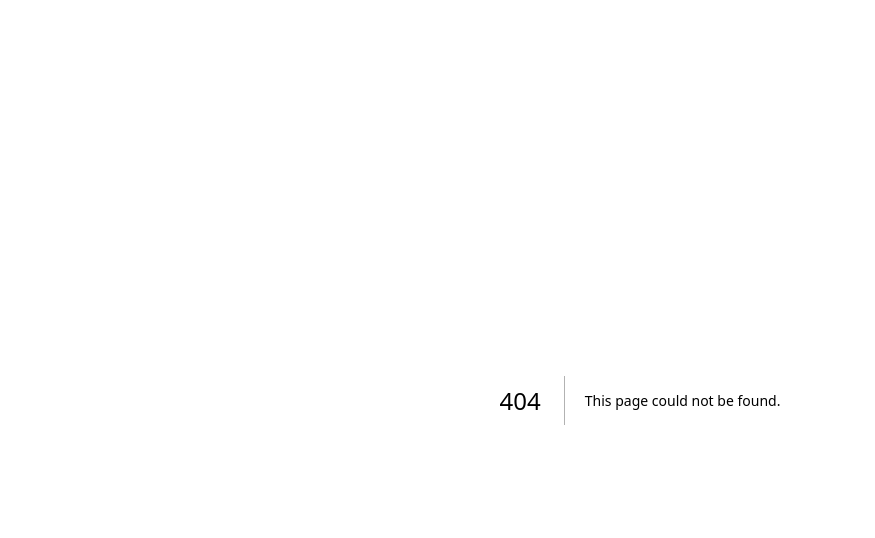
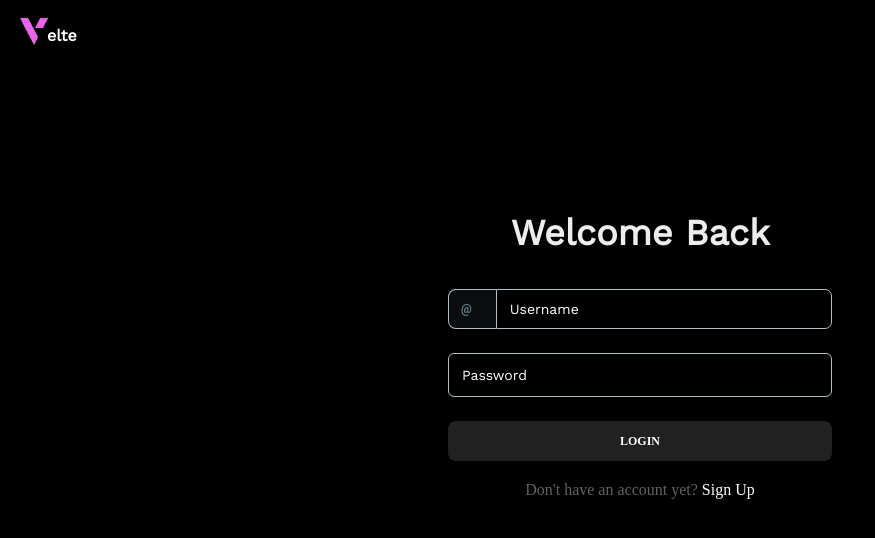
Before and after one commit to carrado/velte-website, a Next.js app: page /login in a window 1280 px wide. Before the commit this address had no page. Shown: the top 538 px of the page, without its empty margins (0-875 px from the left). Built offline with nearby package versions, Linux system fonts and the light colour scheme.

Commit message:
implement validation for login

```diff
--- a/package.json
+++ b/package.json
@@ -13,9 +13,9 @@
     "@reduxjs/toolkit": "^1.9.5",
     "animate.css": "^4.1.1",
     "autoprefixer": "10.4.14",
-    "bootstrap": "^5.3.0",
     "eslint": "8.44.0",
     "eslint-config-next": "13.4.10",
+    "formik": "^2.4.5",
     "next": "^13.5.2",
     "postcss": "8.4.26",
     "react": "18.2.0",
@@ -23,6 +23,7 @@
     "react-google-streetview": "^0.0.9",
     "react-redux": "^8.1.2",
     "react-top-loading-bar": "^2.3.1",
-    "tailwindcss": "3.3.3"
+    "tailwindcss": "3.3.3",
+    "yup": "^1.3.2"
   }
 }
--- /dev/null
+++ b/src/app/login/page.js
@@ -0,0 +1,93 @@
+"use client";
+
+import Logo from "@/components/Logo";
+import { loginFormSchema } from "@/validations/appValidations";
+import { Button, Input, Typography } from "@material-tailwind/react";
+import { useFormik } from "formik";
+import Link from "next/link";
+
+
+export default function SignIn() {
+    const formik = useFormik({
+        initialValues: {
+            username: "",
+            password: "",
+        },
+
+        // Pass the Yup schema to validate the form
+        validationSchema: loginFormSchema,
+
+        // Handle form submission
+        onSubmit: async ({ username, password }) => {
+            // Make a request to your backend to store the data
+        },
+    });
+
+    // Destructure the formik object
+    const { errors, touched, values, handleChange, handleSubmit } = formik;
+
+    return (
+        <>
+            <div
+                className="w-full h-full flex flex-col"
+            >
+                <Logo />
+                <div className="w-full h-full flex lg:flex-row md:flex-row flex-col">
+                    <div className="flex lg:w-1/2 md:w-1/2 w-full flex-grow h-full lg:p-10 md:p-10 py-10 px-5" style={{ height: '80vh' }}>
+                        <div className="flex w-full flex-col lg:justify-center md:justify-center">
+                            <div className="w-full flex justify-center">
+                                <div className="w-full flex justify-center flex-col">
+                                    <p className="text-4xl font-semibold text-center capitalize">
+                                        Welcome Back
+                                    </p>
+
+                                    <div className="my-5 w-full flex justify-center">
+                                        <div className="lg:w-2/3 md:w-2/3 w-full flex p-4 justify-center">
+                                            <form className="mb-2 w-80 max-w-screen-lg sm:w-96" onSubmit={handleSubmit}>
+                                                <div className="mb-4 flex flex-col gap-6">
+                                                    <div className="relative flex w-full max-w-[24rem]">
+                                                        <Button
+                                                            ripple={false}
+                                                            variant="text"
+                                                            color="blue-gray"
+                                                            className="flex h-10 items-center gap-2 rounded-r-none border border-r-0 border-blue-gray-200 bg-blue-gray-500/10 pl-3"
+                                                        >
+                                                            @
+                                                        </Button>
+                                                        <Input
+                                                            label="Username"
+                                                            color="white"
+                                                            name="username"
+                                                            className="rounded-l-none"
+                                                            value={values.username}
+                                                            onChange={handleChange}
+                                                            error={errors.username && touched.username}
+                                                        />
+                                                    </div>
+                                                    {errors.username && touched.username && <span className="-mt-3 text-red-700">{errors.username}</span>}
+
+                                                    <Input type="password" color="white" name="password" value={values.password} onChange={handleChange}
+                                                        size="lg" error={errors.password && touched.password} label="Password" />
+                                                    {errors.password && touched.password && <span className="-mt-3 text-red-700">{errors.password}</span>}
+                                                </div>
+                                                <Button className="mt-6" type="submit" fullWidth style={{ fontFamily: '__Work_Sans_b31760' }}>
+                                                    Login
+                                                </Button>
+                                                <Typography color="gray" className="mt-4 text-center font-normal" style={{ fontFamily: '__Work_Sans_b31760' }}>
+                                                    Don&apos;t have an account yet?{" "}
+                                                    <Link href="/signup" className="font-medium text-white">
+                                                        Sign Up
+                                                    </Link>
+                                                </Typography>
+                                            </form>
+                                        </div>
+                                    </div>
+                                </div>
+                            </div>
+                        </div>
+                    </div>
+                </div>
+            </div>
+        </>
+    )
+}
--- a/src/app/signup/page.js
+++ b/src/app/signup/page.js
@@ -1,7 +1,9 @@
 "use client";
 
+import Logo from "@/components/Logo";
 import { Button, Checkbox, Input, Menu, MenuHandler, MenuItem, MenuList, Typography } from "@material-tailwind/react";
 import Image from "next/image";
+import Link from "next/link";
 import { useState } from "react";
 
 export default function Signup() {
@@ -13,17 +15,12 @@ export default function Signup() {
         >
             <div className="w-full h-full flex lg:flex-row md:flex-row flex-col">
                 <div className="flex lg:w-1/2 md:w-1/2 w-full flex-grow h-full bg-office-vlte bg-blend-darken">
-                    <div className="lg:flex md:flex sm:flex flex lg:w-1/5 md:w-1/4 w-1/4 h-9 z-10 my-3 mx-3">
-                        <Image src="/velte.png" width={43} height={43} alt='Velte' />
-                        <div className="lg:flex md:flex hidden flex-col justify-end -ml-2">
-                            <p className="text-base font-semibold text-white">elte</p>
-                        </div>
-                    </div>
+                    <Logo />
                     <div className="absolute w-full h-full" style={{ backgroundColor: 'rgba(0, 0, 0, .8)' }}></div>
-                    <div className="flex w-full h-full flex-col justify-center p-5">
+                    <div className="flex w-full h-full flex-col justify-center lg:p-5 md:p-5 lg:relative md:relative absolute p-8">
                         <div className="flex flex-row justify-end">
                             <div className="lg:w-3/4 md:w-3/4 w-full flex flex-col my-10 div-right">
-                                <div className="lg:w-3/4 md:w-3/4 w-full my-4 ml-5">
+                                <div className="lg:w-3/4 md:w-3/4 w-full my-4 lg:ml-5 md:ml-5">
                                     <p
                                         className="text-lg"
                                         style={{ lineHeight: "38px" }}
@@ -115,9 +112,9 @@ export default function Signup() {
                                             </Button>
                                             <Typography color="gray" className="mt-4 text-center font-normal" style={{ fontFamily: '__Work_Sans_b31760' }}>
                                                 Already have an account?{" "}
-                                                <a href="#" className="font-medium text-white">
+                                                <Link href="/login" className="font-medium text-white">
                                                     Sign In
-                                                </a>
+                                                </Link>
                                             </Typography>
                                         </form>
                                     </div>
--- a/src/components/Header.js
+++ b/src/components/Header.js
@@ -123,7 +123,9 @@ export default function Header(props) {
 
             <div className='flex flex-col justify-center ml-2'>
                 <Button variant='gradient' className='flex items-center gap-3 py-2 px-6'>
-                    <span className='text-base capitalize' style={{ fontFamily: '__Work_Sans_b31760' }}>Login</span>
+                    <Link href="/login" className='flex'>
+                        <span className='text-base capitalize' style={{ fontFamily: '__Work_Sans_b31760' }}>Login</span>
+                    </Link>
                 </Button>
             </div>
 
@@ -146,7 +148,7 @@ export default function Header(props) {
                 <Typography variant="h5" color="blue-gray">
                     Notifications
                 </Typography>
-                <IconButton variant="text" color="blue-gray" onClick={() =>  openDrawer(false)}>
+                <IconButton variant="text" color="blue-gray" onClick={() => openDrawer(false)}>
                     <svg
                         xmlns="http://www.w3.org/2000/svg"
                         fill="none"
--- /dev/null
+++ b/src/components/Logo.js
@@ -0,0 +1,15 @@
+import Image from "next/image";
+import Link from "next/link";
+
+export default function Logo() {
+    return (
+        <div className="flex lg:w-1/5 md:w-1/4 w-full h-9 z-10 my-3 mx-3">
+            <Link href="/" className="flex">
+                <Image src="/velte.png" width={43} height={43} alt='Velte' />
+                <div className="lg:flex md:flex hidden flex-col justify-end -ml-2">
+                    <p className="text-base font-semibold text-white">elte</p>
+                </div>
+            </Link>
+        </div>
+    )
+}
--- /dev/null
+++ b/src/validations/appValidations.js
@@ -0,0 +1,33 @@
+import * as Yup from 'yup';
+
+export const signUpFormSchema = Yup.object().shape({
+    title: Yup.string()
+        .required('Title is required'),
+    firstName: Yup.string()
+        .required('First Name is required'),
+    lastName: Yup.string()
+        .required('Last name is required'),
+    dob: Yup.string()
+        .required('Date of Birth is required')
+        .matches(/^\d{4}-(0[1-9]|1[012])-(0[1-9]|[12][0-9]|3[01])$/, 'Date of Birth must be a valid date in the format YYYY-MM-DD'),
+    email: Yup.string()
+        .required('Email is required')
+        .email('Email is invalid'),
+    password: Yup.string()
+        .min(6, 'Password must be at least 6 characters')
+        .required('Password is required'),
+    confirmPassword: Yup.string()
+        .oneOf([Yup.ref('password'), null], 'Passwords must match')
+        .required('Confirm Password is required'),
+    acceptTermsandConditions: Yup.bool()
+        .oneOf([true], 'You must accept our terms & conditions')
+});
+
+
+export const loginFormSchema = Yup.object().shape({
+    username: Yup.string()
+        .required('Username is required'),
+    password: Yup.string()
+        .min(6, 'Password must be at least 6 characters')
+        .required('Password is required')
+});
```
Also changed, not shown: src/app/layout.js (+4 -7 lines), 1 other file (tests, documents, lock files or other folders).
